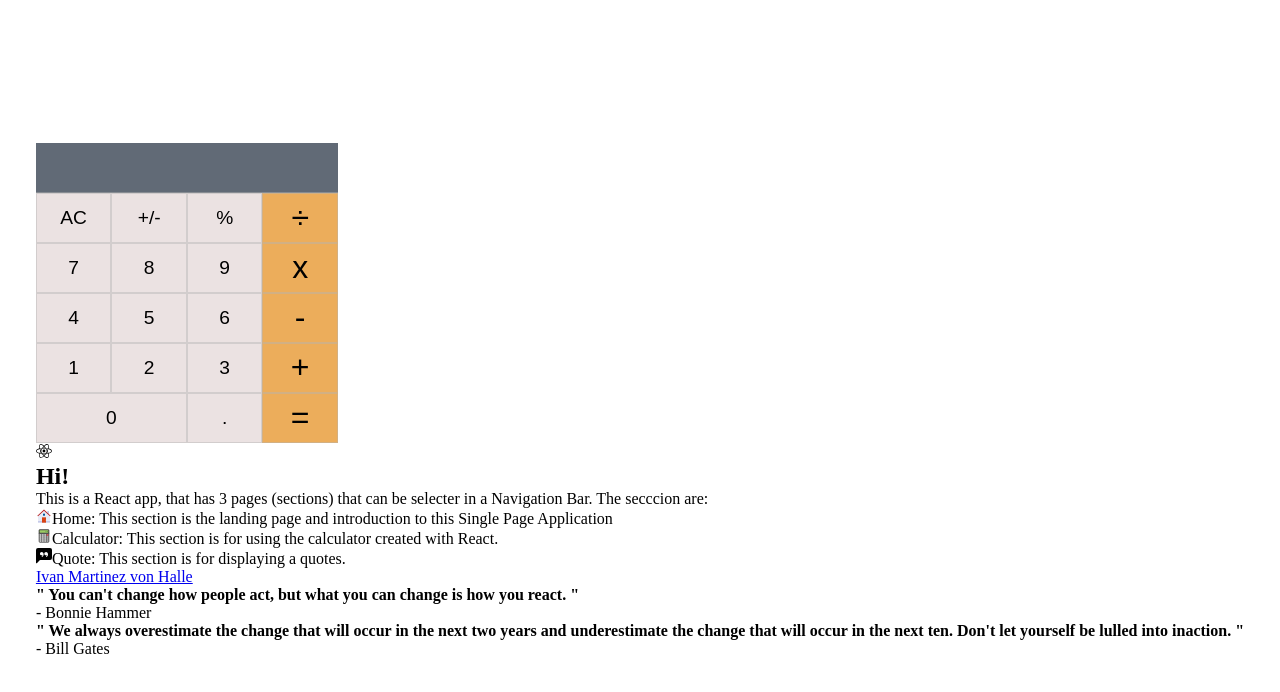
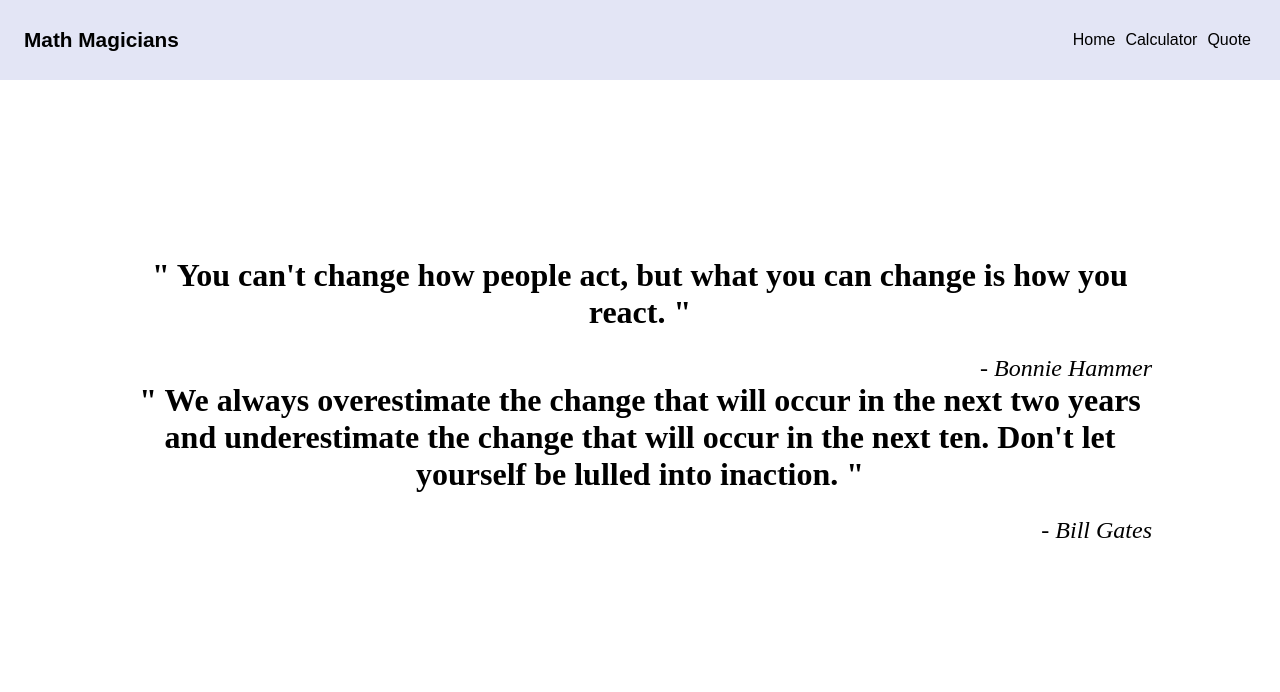
Before and after one commit to ivanmvh/math-magicians-ivanmvh, a React (Create React App) app: page /quotes in a window 1280 px wide. Shown: the top 692 px of the page. Built offline with nearby package versions, Linux system fonts and the light colour scheme; the HTML template or start-up script is replaced by a standard one.

Commit message:
Create Navbar.js component and add styles

```diff
--- a/src/App.js
+++ b/src/App.js
@@ -1,5 +1,7 @@
 import React from 'react';
+import { Route, BrowserRouter as Router, Routes } from 'react-router-dom';
 import Calculator from './components/Calculator';
+import Navbar from './components/Navbar';
 import Home from './components/Home';
 import Quote from './components/Quote';
 
@@ -11,11 +13,14 @@ class App extends React.Component {
 
   render() {
     return (
-      <div>
-        <Calculator />
-        <Home />
-        <Quote />
-      </div>
+      <Router>
+        <Navbar />
+        <Routes>
+          <Route path="/" element={<Home />} />
+          <Route path="/calculator" element={<Calculator />} />
+          <Route path="/quotes" element={<Quote />} />
+        </Routes>
+      </Router>
     );
   }
 }
--- a/src/components/Home.js
+++ b/src/components/Home.js
@@ -30,10 +30,10 @@ const Home = () => (
         {' '}
         This section is for displaying a quotes.
       </p>
+      <div className="code-authors">
+        <a className="code-author" href="https://linkedin.com/in/ivan-martinez-von-halle">Ivan Martinez von Halle</a>
+      </div>
     </section>
-    <div className="code-authors">
-      <a className="code-author" href="https://linkedin.com/in/ivan-martinez-von-halle">Ivan Martinez von Halle</a>
-    </div>
 
   </>
 );
--- /dev/null
+++ b/src/components/Navbar.js
@@ -0,0 +1,14 @@
+import { Link } from 'react-router-dom';
+
+const Navbar = () => (
+  <div className="navBar">
+    <p className="logo">Math Magicians</p>
+    <ul className="nav">
+      <li className="navLink"><Link to="/">Home</Link></li>
+      <li className="navLink"><Link to="/calculator">Calculator</Link></li>
+      <li className="navLink"><Link to="/quotes">Quote</Link></li>
+    </ul>
+  </div>
+);
+
+export default Navbar;
--- a/src/styles.css
+++ b/src/styles.css
@@ -15,6 +15,61 @@
   display: flex;
   align-items: center;
 }
+
+/**** Here start the <a> styles ****/
+
+a {
+  text-decoration: none;
+  color: black;
+  transition: all 0.5s ease-in-out;
+  font-family: 'Allerta Stencil', sans-serif;
+}
+
+a:hover {
+  font-size: 1.3rem;
+  color: var(--purple);
+}
+
+a:active {
+  font-size: 1.3rem;
+  color: var(--Rich-lilac);
+}
+
+/**** Here start the navBar styles ****/
+
+.navBar {
+  display: flex;
+  justify-content: space-between;
+  align-items: center;
+  position: absolute;
+  top: 0;
+  width: 100%;
+  border: 2px solid var(--Toolbox);
+  background-color: #636ec62e;
+  height: 10%;
+}
+
+.nav {
+  display: flex;
+  list-style: none;
+  margin-right: 24px;
+  cursor: pointer;
+}
+
+.navLink {
+  padding: 5px;
+  font-size: 1rem;
+}
+
+.logo {
+  font-size: 1.3rem;
+  margin-left: 24px;
+  cursor: pointer;
+  font-weight: bold;
+  font-family: 'Allerta Stencil', sans-serif;
+}
+
+/**** Here start the calculator styles ****/
 
 .calculator-container {
   display: flex;
@@ -71,3 +126,66 @@
     width: 25%;
   }
 }
+
+/* HOME */
+
+.home {
+  display: flex;
+  flex-direction: column;
+  justify-content: center;
+  align-items: center;
+  margin-top: 100px;
+  font-size: 130%;
+}
+
+.code-authors {
+  display: flex;
+  justify-content: center;
+}
+
+.code-author {
+  text-decoration: none;
+  text-align: center;
+}
+
+.code-author:nth-child(1) {
+  margin-right: 50px;
+}
+
+.code-author:hover {
+  color: var(--orangeButton);
+}
+
+/**** Here start the styles for the quotes page ******/
+
+.quoteContainer {
+  height: 100vh;
+  width: 80%;
+  display: flex;
+  flex-direction: column;
+  align-items: center;
+  justify-content: center;
+}
+
+.quote {
+  font-size: 2rem;
+  width: 100%;
+  text-align: center;
+  cursor: pointer;
+}
+
+.quote:hover {
+  color: var(--Toolbox);
+}
+
+.author {
+  font-size: 1.5rem;
+  font-style: italic;
+  text-align: right;
+  width: 100%;
+  margin-top: 24px;
+}
+
+.author:hover {
+  color: var(--purple);
+}
```
